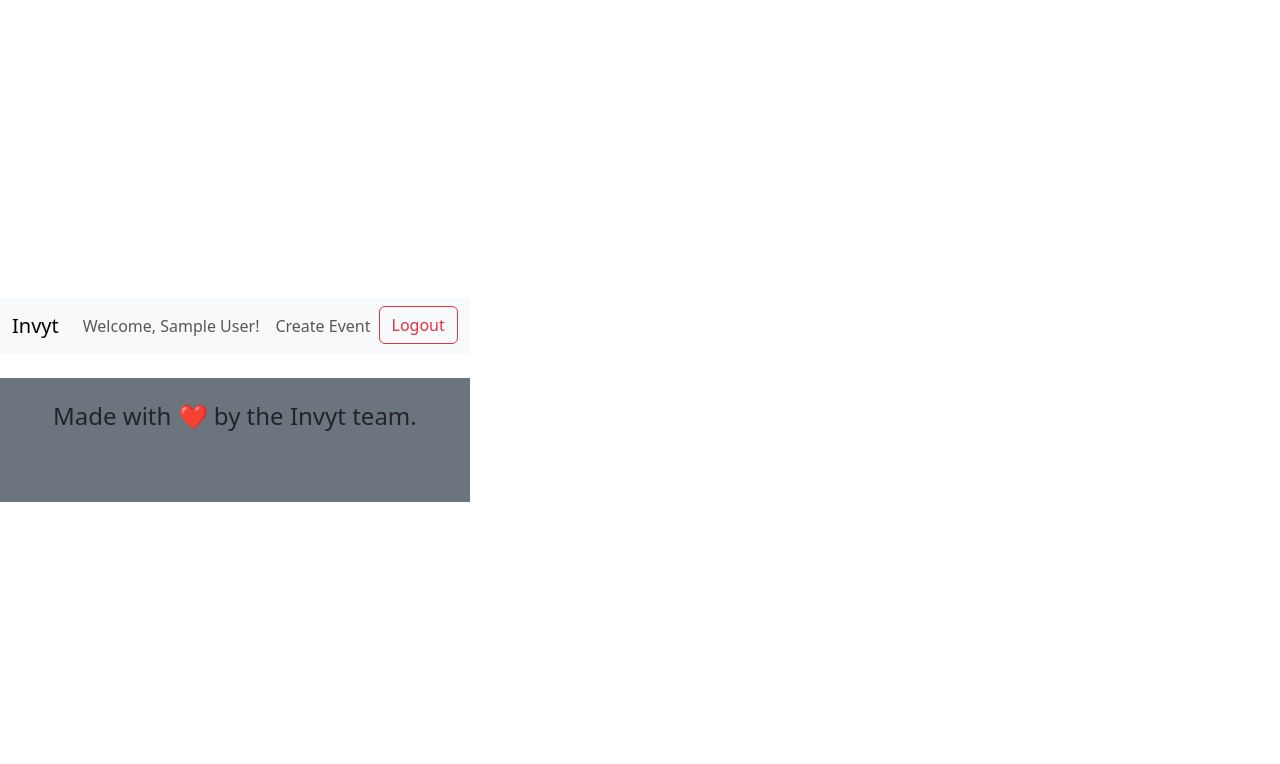
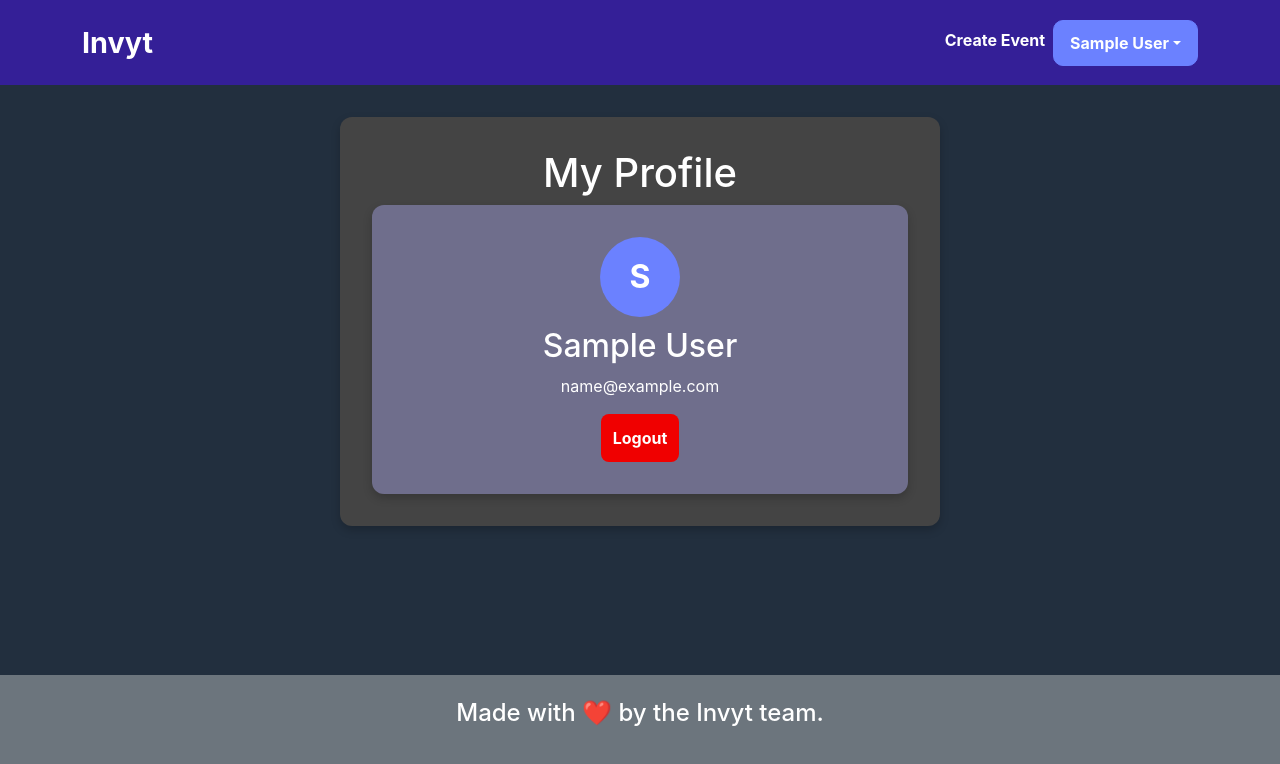
Before and after one commit to achensen/Invyt, a React (Vite) app in the folder client/: page /profile in a window 1280 px wide. Shown: the top 764 px of the page. Built offline with nearby package versions, Linux system fonts and the light colour scheme; sample sign-in values are in the browser's storage.

Commit message:
added css, created profile page, and updated navbar

```diff
--- a/client/src/App.tsx
+++ b/client/src/App.tsx
@@ -4,6 +4,7 @@ import EventDetails from "./pages/EventDetails";
 import CreateEvent from "./pages/CreateEvent";
 import Login from "./pages/Login";
 import Signup from "./pages/Signup";
+import Profile from "./pages/Profile";
 import Navigation from "./components/Navigation";
 import Footer from "./components/Footer";
 import ProtectedRoute from "./utils/ProtectedRoute";
@@ -11,12 +12,13 @@ import RedirectIfLoggedIn from "./utils/RedirectIfLoggedIn";
 
 function App() {
   return (
-    <>
+    <div className="app-container">
       <Navigation />
-      <main className="container mt-4">
+      <main className="content">
         <Routes>
           <Route path="/" element={<Home />} />
           <Route path="/event/:id" element={<EventDetails />} />
+          <Route path="/profile" element={<Profile />} />
           {/* Protected Routes */}
           <Route element={<ProtectedRoute />}>
             <Route path="/create-event" element={<CreateEvent />} />
@@ -29,7 +31,7 @@ function App() {
         </Routes>
       </main>
       <Footer />
-    </>
+    </div>
   );
 }
 
--- a/client/src/assets/styles/index.css
+++ b/client/src/assets/styles/index.css
@@ -1,69 +1,289 @@
+/* 🌟 Fun & Vibrant Color Palette */
 :root {
-  font-family: Inter, system-ui, Avenir, Helvetica, Arial, sans-serif;
-  line-height: 1.5;
-  font-weight: 400;
-
-  color-scheme: light dark;
-  color: rgba(255, 255, 255, 0.87);
-  background-color: #242424;
-
-  font-synthesis: none;
-  text-rendering: optimizeLegibility;
-  -webkit-font-smoothing: antialiased;
-  -moz-osx-font-smoothing: grayscale;
-  -webkit-text-size-adjust: 100%;
+  --primary-color: #6b81ff;
+  --secondary-color: #1dd1a1;
+  --accent-color: #b2b0fd63;
+  --text-color: #ffffff;
+  --background-color: #222f3e;
+  --navbar-bg: #341f97;
+  --navbar-hover: #000000;
+  --button-hover: #4863ff;
+  --border-radius: 10px;
 }
 
-a {
-  font-weight: 500;
-  color: #646cff;
-  text-decoration: inherit;
-}
-a:hover {
-  color: #535bf2;
+html, body {
+  height: 100%;
+  margin: 0;
+  padding: 0;
+  font-family: "Inter", sans-serif;
+  background-color: var(--background-color);
+  color: var(--text-color);
+  display: flex;
+  flex-direction: column;
+  width: 100vw;
 }
 
-body {
-  margin: 0;
+/* 🌍 Full Page Layout */
+.app-container {
   display: flex;
-  place-items: center;
-  min-width: 320px;
+  flex-direction: column;
   min-height: 100vh;
+  width: 100vw;
 }
 
-h1 {
-  font-size: 3.2em;
-  line-height: 1.1;
+.content {
+  flex: 1;
+  width: 100%;
+  max-width: 1400px;
+  padding: 2rem;
+  margin: 0 auto;
 }
 
-button {
-  border-radius: 8px;
-  border: 1px solid transparent;
-  padding: 0.6em 1.2em;
-  font-size: 1em;
-  font-weight: 500;
-  font-family: inherit;
-  background-color: #1a1a1a;
-  cursor: pointer;
-  transition: border-color 0.25s;
-}
-button:hover {
-  border-color: #646cff;
-}
-button:focus,
-button:focus-visible {
-  outline: 4px auto -webkit-focus-ring-color;
+/* 🎨 Navbar */
+.navbar {
+  width: 100%;
+  background-color: var(--navbar-bg) !important;
+  padding: 1rem 2rem;
+  display: flex;
+  justify-content: space-between;
+  align-items: center;
+  color: var(--text-color);
 }
 
-@media (prefers-color-scheme: light) {
-  :root {
-    color: #213547;
-    background-color: #ffffff;
-  }
-  a:hover {
-    color: #747bff;
-  }
-  button {
-    background-color: #f9f9f9;
+.navbar-brand {
+  font-size: 1.8rem;
+  font-weight: bold;
+  color: var(--text-color);
+}
+
+.navbar-nav .nav-item .nav-link {
+  color: var(--text-color);
+  font-weight: bold;
+  transition: color 0.3s ease-in-out;
+}
+
+.navbar-nav .nav-item .nav-link:hover {
+  color: var(--navbar-hover);
+}
+
+/* 📜 Dropdown Improvements */
+.dropdown-menu {
+  background-color: var(--primary-color);
+  border-radius: var(--border-radius);
+  color: var(--text-color);
+  border: 1px solid var(--secondary-color);
+}
+
+.dropdown-item {
+  color: #ffffff;
+  font-weight: bold;
+}
+
+.logoutText {
+  color: #a80000;
+  font-weight: bold;
+}
+
+/* Change color on hover */
+.dropdown-item:hover {
+  background-color: var(--button-hover);
+  color: black;
+}
+
+.logoutText:hover {
+  color: #0000009f;
+}
+
+/* 🏆 Buttons */
+button {
+  background-color: var(--secondary-color);
+  color: var(--text-color);
+  border: none;
+  padding: 10px 16px;
+  font-size: 1rem;
+  font-weight: bold;
+  border-radius: var(--border-radius);
+  transition: background 0.3s ease-in-out;
+  cursor: pointer;
+}
+
+button:hover {
+  background-color: var(--button-hover);
+}
+
+/* 📅 Event Page Styling */
+.event-container, .profile-container {
+  max-width: 600px;
+  margin: auto;
+  background: #444;
+  padding: 2rem;
+  border-radius: 12px;
+  box-shadow: 0px 4px 10px rgba(0, 0, 0, 0.2);
+  text-align: center;
+  color: var(--text-color);
+}
+
+/* 📝 Input Groups */
+.input-group {
+  display: flex;
+  flex-direction: column;
+  margin-bottom: 1rem;
+}
+
+.input-group label {
+  font-weight: bold;
+  margin-bottom: 5px;
+}
+
+.input-group input {
+  padding: 10px;
+  border-radius: 6px;
+  border: 2px solid var(--accent-color);
+  font-size: 1rem;
+  background: white;
+  color: black;
+}
+
+.input-group input:focus {
+  border-color: var(--primary-color);
+  outline: none;
+}
+
+/* 📧 Email Input */
+.email-input {
+  display: flex;
+  gap: 10px;
+}
+
+.recipient-list {
+  list-style-type: none;
+  padding: 0;
+  text-align: left;
+}
+
+.recipient-list li {
+  background: var(--button-hover);
+  padding: 5px 10px;
+  border-radius: 6px;
+  margin-top: 5px;
+  color: white;
+  font-weight: bold;
+}
+
+/* 🎨 Buttons */
+.btn-primary {
+  background-color: var(--primary-color);
+  color: white;
+  padding: 12px;
+  font-size: 1rem;
+  border: none;
+  border-radius: 8px;
+  cursor: pointer;
+}
+
+.btn-primary:hover {
+  background-color: #4863ff;
+}
+
+.btn-secondary {
+  background-color: var(--secondary-color);
+  color: white;
+  padding: 10px;
+  font-size: 0.9rem;
+  border: none;
+  border-radius: 8px;
+  cursor: pointer;
+}
+
+.btn-secondary:hover {
+  background-color: #10ac84;
+}
+
+.btn-danger {
+  background-color: #f00000 !important;
+  color: white;
+  padding: 12px;
+  font-size: 1rem;
+  border: none;
+  border-radius: 8px;
+  cursor: pointer;
+}
+
+/* Change color on hover */
+.btn-danger:hover {
+  background-color: #d10000 !important;
+  color: black !important;
+}
+
+
+/* 🔥 Profile Styling */
+.profile-card {
+  text-align: center;
+  padding: 2rem;
+  background: var(--accent-color);
+  border-radius: 12px;
+  box-shadow: 0px 4px 10px rgba(0, 0, 0, 0.2);
+}
+
+.avatar {
+  width: 80px;
+  height: 80px;
+  background: var(--primary-color);
+  color: white;
+  font-size: 2rem;
+  font-weight: bold;
+  display: flex;
+  align-items: center;
+  justify-content: center;
+  border-radius: 50%;
+  margin: auto;
+  margin-bottom: 10px;
+}
+
+/* 🔹 Style the Dropdown Toggle Button */
+.dropdown-toggle {
+  background-color: var(--primary-color) !important;
+  color: var(--text-color) !important;
+  border: 1px solid var(--primary-color) !important;
+  padding: 10px 16px;
+  font-weight: bold;
+  border-radius: var(--border-radius);
+  transition: background 0.3s ease-in-out, color 0.3s ease-in-out;
+}
+
+/* 🔹 Change Color When Hovering */
+.dropdown-toggle:hover,
+.dropdown-toggle:focus {
+  background-color: var(--button-hover) !important;
+  color: black !important;
+}
+
+
+/* 📌 Fix Footer at Bottom */
+.footer {
+  width: 100%;
+  text-align: center;
+  padding: 1rem;
+  background-color: var(--navbar-bg);
+  color: white;
+  margin-top: auto;
+  position: relative;
+}
+
+/* ✨ Links */
+a {
+  color: var(--accent-color);
+  font-weight: 500;
+  text-decoration: none;
+}
+
+a:hover {
+  color: var(--button-hover);
+}
+
+/* 📏 Ensure Full Width & Responsiveness */
+@media (max-width: 768px) {
+  .content {
+    padding: 1rem;
   }
 }
--- a/client/src/components/Navigation.tsx
+++ b/client/src/components/Navigation.tsx
@@ -1,13 +1,27 @@
-import { useContext } from "react";
+import { useContext, useState, useEffect, useRef } from "react";
 import { UserContext } from "../context/UserContext";
 import { Link } from "react-router-dom";
 
 const Navigation = () => {
   const userContext = useContext(UserContext);
+  const [dropdownOpen, setDropdownOpen] = useState(false);
+  const dropdownRef = useRef<HTMLLIElement>(null); // ✅ FIXED TYPE
 
   if (!userContext) return null;
 
   const { user, logout } = userContext;
+
+  // Close dropdown when clicking outside
+  useEffect(() => {
+    const handleClickOutside = (event: MouseEvent) => {
+      if (dropdownRef.current && !dropdownRef.current.contains(event.target as Node)) {
+        setDropdownOpen(false);
+      }
+    };
+
+    document.addEventListener("mousedown", handleClickOutside);
+    return () => document.removeEventListener("mousedown", handleClickOutside);
+  }, []);
 
   return (
     <nav className="navbar navbar-expand-lg navbar-light bg-light">
@@ -18,21 +32,29 @@ const Navigation = () => {
             {user ? (
               <>
                 <li className="nav-item">
-                  <span className="nav-link">Welcome, {user.name}!</span>
-                </li>
-                <li className="nav-item">
                   <Link className="nav-link" to="/create-event">Create Event</Link>
                 </li>
-                <li className="nav-item">
-                  <button className="btn btn-outline-danger" onClick={logout}>Logout</button>
+                <li className="nav-item dropdown" ref={dropdownRef}>
+                  <button
+                    className="btn btn-outline-secondary dropdown-toggle"
+                    onClick={() => setDropdownOpen(!dropdownOpen)}
+                  >
+                    {user.name}
+                  </button>
+                  <ul className={`dropdown-menu ${dropdownOpen ? "show" : ""}`}>
+                    <li>
+                      <Link className="dropdown-item" to="/profile">My Profile</Link>
+                    </li>
+                    <li>
+                      <button className="dropdown-item logoutText" onClick={logout}>Logout</button>
+                    </li>
+                  </ul>
                 </li>
               </>
             ) : (
-              <>
-                <li className="nav-item">
-                  <a href="http://localhost:3001/auth/google" className="nav-link">Login</a>
-                </li>
-              </>
+              <li className="nav-item">
+                <a href="http://localhost:3001/auth/google" className="nav-link">Login</a>
+              </li>
             )}
           </ul>
         </div>
--- a/client/src/context/UserContext.tsx
+++ b/client/src/context/UserContext.tsx
@@ -1,5 +1,5 @@
 import { createContext, useState, useEffect, ReactNode } from "react";
-import { getToken, setToken, removeToken } from "../utils/auth";
+import { getToken, removeToken, setToken } from "../utils/auth";
 import { useNavigate } from "react-router-dom";
 
 interface UserContextType {
@@ -15,20 +15,22 @@ export const UserProvider = ({ children }: { children: ReactNode }) => {
   const navigate = useNavigate();
 
   useEffect(() => {
-    // Check for token in URL after Google OAuth login
+    // Check if a token is in the URL (after Google login)
     const urlParams = new URLSearchParams(window.location.search);
-    const tokenFromUrl = urlParams.get("token");
+    const token = urlParams.get("token");
 
-    if (tokenFromUrl) {
-      setToken(tokenFromUrl); // Store in localStorage
-      window.history.replaceState({}, document.title, "/"); // Remove token from URL
-    }
-
-    // Get token from localStorage
-    const token = getToken();
     if (token) {
+      setToken(token);
       const payload = JSON.parse(atob(token.split(".")[1]));
       setUser({ _id: payload.userId, name: payload.name, email: payload.email });
+      navigate("/");
+    } else {
+      // Load user from local storage
+      const savedToken = getToken();
+      if (savedToken) {
+        const payload = JSON.parse(atob(savedToken.split(".")[1]));
+        setUser({ _id: payload.userId, name: payload.name, email: payload.email });
+      }
     }
   }, []);
 
--- a/client/src/pages/CreateEvent.tsx
+++ b/client/src/pages/CreateEvent.tsx
@@ -8,14 +8,14 @@ const CreateEvent = () => {
   const navigate = useNavigate();
 
   if (!userContext?.user) {
-    return <p>You must be logged in to create an event. <a href="/signup">Sign in</a></p>;
+    return <p className="text-center">You must be logged in to create an event. <a href="/signup">Sign in</a></p>;
   }
 
   const [form, setForm] = useState({
     title: "",
     date: "",
     location: "",
-    recipients: [] as string[], // Ensure recipients is an array of strings
+    recipients: [] as string[],
   });
 
   const [email, setEmail] = useState("");
@@ -25,7 +25,7 @@ const CreateEvent = () => {
 
   const handleAddRecipient = () => {
     if (email.trim() && !form.recipients.includes(email.trim())) {
-      setForm((prev) => ({ ...prev, recipients: [...prev.recipients, email.trim()] }));
+      setForm(prev => ({ ...prev, recipients: [...prev.recipients, email.trim()] }));
       setEmail("");
     }
   };
@@ -53,32 +53,34 @@ const CreateEvent = () => {
   };
 
   return (
-    <div className="container mt-4">
-      <h1>Create an Event</h1>
-      <form onSubmit={handleSubmit} className="p-4 shadow-lg rounded bg-light">
-        <div className="mb-3">
-          <label className="form-label">Event Title</label>
-          <input className="form-control" name="title" value={form.title} onChange={handleChange} required />
+    <div className="event-container">
+      <h1 className="event-title">Create an Event</h1>
+      <form onSubmit={handleSubmit} className="event-form">
+        <div className="input-group">
+          <label>Event Title</label>
+          <input name="title" value={form.title} onChange={handleChange} required />
         </div>
-        <div className="mb-3">
-          <label className="form-label">Date</label>
-          <input type="date" className="form-control" name="date" value={form.date} onChange={handleChange} required />
+        <div className="input-group">
+          <label>Date</label>
+          <input type="date" name="date" value={form.date} onChange={handleChange} required />
         </div>
-        <div className="mb-3">
-          <label className="form-label">Location</label>
-          <input className="form-control" name="location" value={form.location} onChange={handleChange} required />
+        <div className="input-group">
+          <label>Location</label>
+          <input name="location" value={form.location} onChange={handleChange} required />
         </div>
-        <div className="mb-3">
-          <label className="form-label">Invite Guests</label>
-          <input className="form-control" type="email" placeholder="Enter email" value={email} onChange={(e) => setEmail(e.target.value)} />
-          <button type="button" className="btn btn-secondary mt-2" onClick={handleAddRecipient}>Add Email</button>
-          <ul>
+        <div className="input-group">
+          <label>Invite Guests</label>
+          <div className="email-input">
+            <input type="email" placeholder="Enter email" value={email} onChange={(e) => setEmail(e.target.value)} />
+            <button type="button" className="btn-secondary" onClick={handleAddRecipient}>Add</button>
+          </div>
+          <ul className="recipient-list">
             {form.recipients.map((recip, index) => (
               <li key={index}>{recip}</li>
             ))}
           </ul>
         </div>
-        <button type="submit" className="btn btn-primary w-100">Create Event</button>
+        <button type="submit" className="btn-primary">Create Event</button>
       </form>
     </div>
   );
--- a/client/src/pages/Login.tsx
+++ b/client/src/pages/Login.tsx
@@ -1,31 +1,42 @@
-import { useContext, useEffect } from "react";
+import { useState, useContext } from "react";
 import { UserContext } from "../context/UserContext";
-import { useNavigate } from "react-router-dom";
+import { loginUser } from "../utils/api";
 
 const Login = () => {
+  const [loading, setLoading] = useState(false);
   const userContext = useContext(UserContext);
-  const navigate = useNavigate();
 
   if (!userContext) return null;
-
   const { user } = userContext;
 
-  // Redirect if already logged in
-  useEffect(() => {
-    if (user) {
-      navigate("/");
+  if (user) {
+    return <p>You are already logged in.</p>;
+  }
+
+  const handleLogin = async () => {
+    try {
+      setLoading(true);
+      await loginUser();
+    } catch (error) {
+      console.error("Login failed:", error);
+      alert("Failed to log in. Please try again.");
+    } finally {
+      setLoading(false);
     }
-  }, [user, navigate]);
+  };
 
   return (
-    <div className="container mt-4 text-center">
-      <h1>Login</h1>
-      <p>You must log in with Google to access Invyt.</p>
+    <div className="container mt-5 text-center">
+      <h1>Login to Invyt</h1>
+      <p className="lead">Sign in with your Google account to continue.</p>
 
-      {/* Google Sign-In Button */}
-      <a href="http://localhost:3001/auth/google" className="btn btn-danger">
-        Sign in with Google
-      </a>
+      <button
+        className="btn btn-danger btn-lg mt-3"
+        onClick={handleLogin}
+        disabled={loading}
+      >
+        {loading ? "Logging in..." : "Sign in with Google"}
+      </button>
     </div>
   );
 };
--- /dev/null
+++ b/client/src/pages/Profile.tsx
@@ -0,0 +1,26 @@
+import { useContext } from "react";
+import { UserContext } from "../context/UserContext";
+
+const Profile = () => {
+  const userContext = useContext(UserContext);
+
+  if (!userContext?.user) {
+    return <p className="text-center">You must be logged in to view your profile.</p>;
+  }
+
+  const { user, logout } = userContext;
+
+  return (
+    <div className="profile-container">
+      <h1 className="profile-title">My Profile</h1>
+      <div className="profile-card">
+        <div className="avatar">{user.name[0]}</div>
+        <h2>{user.name}</h2>
+        <p>{user.email}</p>
+        <button className="btn-danger" onClick={logout}>Logout</button>
+      </div>
+    </div>
+  );
+};
+
+export default Profile;
--- a/package.json
+++ b/package.json
@@ -6,6 +6,7 @@
   "scripts": {
     "start": "npm run client:build && npm run server",
     "start:dev": "concurrently \"npm run server:dev\" \"wait-on tcp:3001 && npm run client:dev\"",
+    "start:all": "concurrently \"npm run server\" \"wait-on tcp:3001 && npm run client:build\"",
     "server": "cd server && npm start",
     "server:dev": "cd server && npm run dev",
     "server:build": "cd server && npm run build",
```
Also changed, not shown: client/src/components/LogoutButton.tsx (added, +27 -0 lines).
